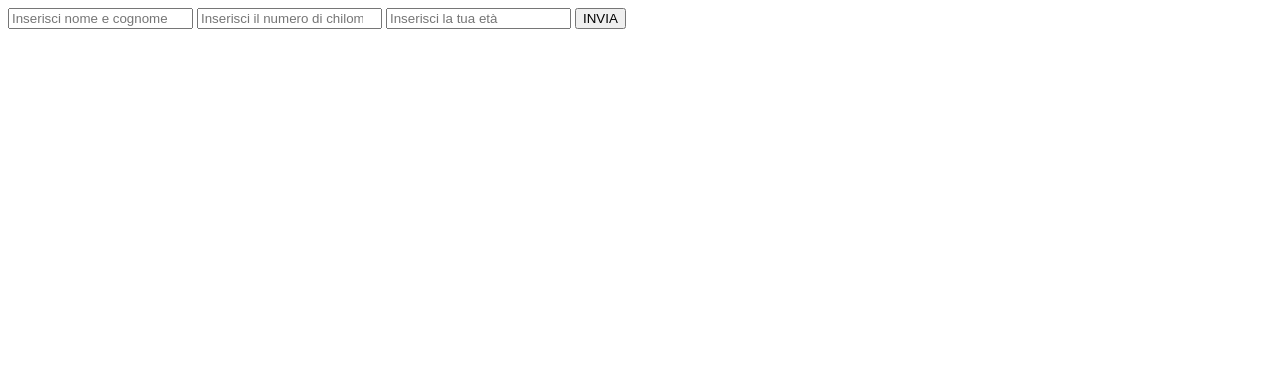
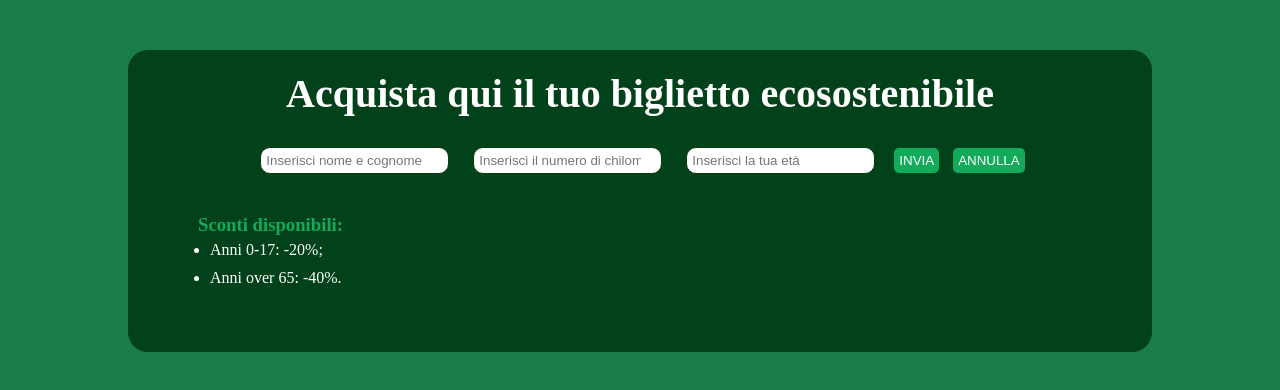
Before and after one commit to saraaffro/js-biglietto-treno-form, a plain HTML site: page index.html in a window 1280 px wide. Drawn offline with Linux system fonts and the light colour scheme.

Commit message:
completamento (layout brutto, ho la febbre :( )

```diff
--- a/css/style.css
+++ b/css/style.css
@@ -0,0 +1,67 @@
+*{
+    margin: 0;
+    padding: 0;
+    box-sizing: border-box;
+}
+
+#form-section{
+    background-color: rgb(25, 124, 73);
+    height: 100vw;
+    padding: 50px 0;
+}
+
+.general-container{
+    width: 80%;
+    margin: 0 auto;
+    background-color: rgb(1, 66, 26);
+    border-radius: 20px;
+    text-align: center;
+    padding: 0 70px;
+}
+
+h1{
+    font-size: 40px;
+    color: white;
+    padding: 20px 0;
+    text-align: center;
+}
+
+input{
+    padding: 5px;
+    border-radius: 10px;
+    border: 1px solid rgb(6, 58, 6);
+    margin: 10px;
+}
+
+button{
+    margin: 5px;
+    padding: 5px;
+    background-color: rgb(20, 170, 92);
+    border: none;
+    cursor: pointer;
+    border-radius: 5px;
+    color: white;
+}
+
+h2{
+    font-size: 30px;
+    color: white;
+    padding: 30px 0;
+}
+
+.discount{
+    text-align: left;
+    padding-top: 30px;
+    color: rgb(20, 170, 92);
+}
+
+.discount li{
+    margin-left: 12px;
+    color: white;
+    padding: 5px 0;
+}
+
+
+.none{
+    display: none;
+}
--- a/index.html
+++ b/index.html
@@ -3,16 +3,33 @@
 <head>
     <meta charset="UTF-8">
     <meta name="viewport" content="width=device-width, initial-scale=1.0">
+    <link rel="stylesheet" href="css/style.css">
     <title>Biglietto del treno</title>
 </head>
 <body>
+    <section id="form-section">
+        <div class="general-container">
+            <h1>Acquista qui il tuo biglietto ecosostenibile</h1>
+            <input type="text" id="username" class="not" placeholder="Inserisci nome e cognome">
+            <input type="number" id="kilometers" class="not" placeholder="Inserisci il numero di chilometri">
+            <input type="text" id="age" class="not" placeholder="Inserisci la tua età">
+            <button id="send">INVIA</button>
+            <button id="delete">ANNULLA</button>
+            <div class="discount">
+                <h3>Sconti disponibili:</h3>
+                <ul>
+                    <li>Anni 0-17: -20%;</li>
+                    <li>Anni over 65: -40%.</li>
+                </ul>
+            </div>
 
-    <input type="text" id="username" placeholder="Inserisci nome e cognome">
-    <input type="number" id="kilometers" placeholder="Inserisci il numero di chilometri">
-    <input type="text" id="age" placeholder="Inserisci la tua età">
-    <button id="send">INVIA</button>
 
-    <h2 id="biglietto"></h2>
+            <div class="container">
+                <h2 id="biglietto"></h2>
+            </div>
+        </div>
+    </section>
+
 
     <script src="js/script.js"></script>
 </body>
--- a/js/script.js
+++ b/js/script.js
@@ -12,7 +12,10 @@ const inputAge = document.getElementById("age");
 // selezione del bottone di invio dati
 const sendButton = document.getElementById("send");
 
+// selezione del bottone di annulla dati
+const deleteButton = document.getElementById("delete");
 
+// dichiarazione variabili
 let userName;
 let nbKilometers;
 let userAge;
@@ -23,29 +26,39 @@ sendButton.addEventListener("click",
 
     function(){
         userName = inputName.value;
-        console.log("nome e cognome: ", userName);
 
         nbKilometers = parseInt(inputKm.value);
-        console.log("numero di chilometri: ", nbKilometers);
+
 
         userAge = parseInt(inputAge.value);
+
+        // console.log
+        console.log("nome e cognome: ", userName);
+        console.log("numero di chilometri: ", nbKilometers);
         console.log("età: ", userAge);
 
-        ticketPrice = 0,21 * nbKilometers;
+        ticketPrice = 0.21 * nbKilometers;
 
         if (userAge < 18){
             userTicket = ticketPrice - (ticketPrice / 100) * 20;
-            console.log(ticketPrice);
-            document.getElementById("biglietto").innerHTML = `Dato che sei minorenne e hai accesso a uno sconto del 20%, il costo del tuo biglietto è di: ${userTicket.toFixed(2)} €`;
         } else if (userAge > 65){
             userTicket = ticketPrice - (ticketPrice / 100) * 40;
-            console.log(ticketPrice);
-            document.getElementById("biglietto").innerHTML = `Dato che sei over 65 e hai accesso a uno sconto del 40%, il costo del tuo biglietto è di: ${userTicket.toFixed(2)} €`;
         } else{
             userTicket = ticketPrice;
-            console.log(ticketPrice);
-            document.getElementById("biglietto").innerHTML = `Il costo del tuo biglietto è di: ${userTicket.toFixed(2)} €`;
         }
+
+        // output
+        document.getElementById("biglietto").innerHTML = `Il costo del tuo biglietto è di: ${userTicket.toFixed(2)} €`;
     }
 
 );
+
+const container = document.querySelector(".container");
+
+deleteButton.addEventListener("click",
+
+    function () {
+        container.classList.add("none");
+    }
+
+)
```
